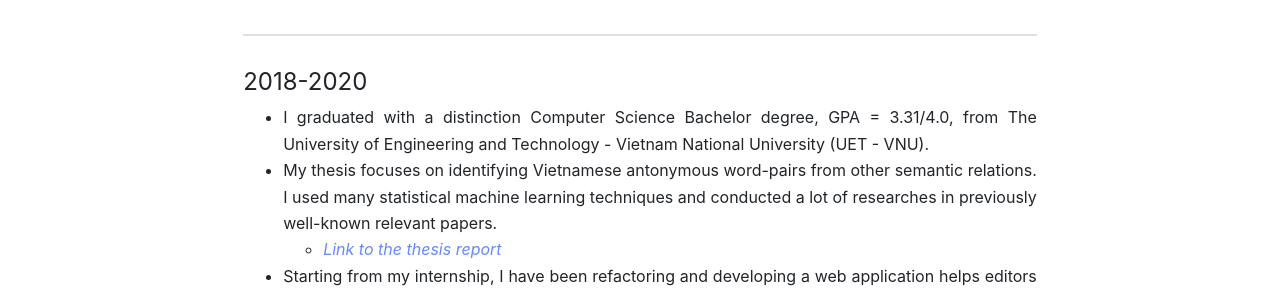
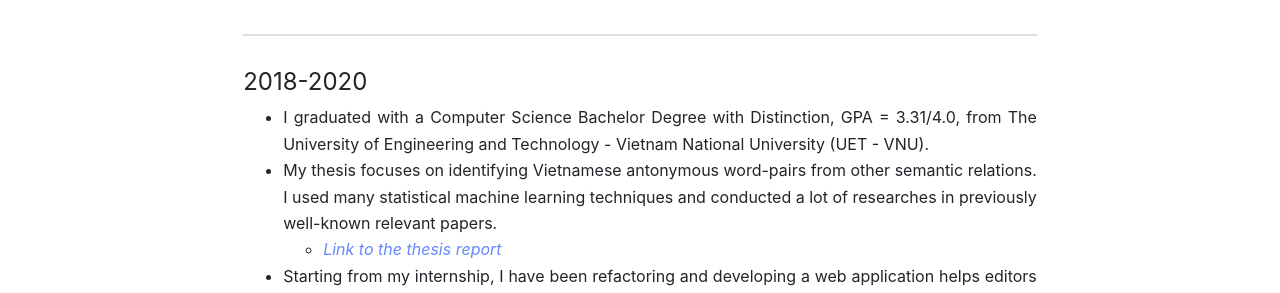
Before and after one commit to christianezeani/panthera-jekyll, a Jekyll site: the page built from en/Achievement.md, in a window 1280 px wide and 900 px high. Shown: the part 225-518 px from the top of the window. Built offline with Jekyll 4.4.1, drawn with Linux system fonts in a browser that asks for light colours.

Commit message:
Update Achievement.md

```diff
--- a/en/Achievement.md
+++ b/en/Achievement.md
@@ -9,7 +9,7 @@ order: 1
 ---
 
 #### 2018-2020
-* I graduated with a distinction Computer Science Bachelor degree, GPA = 3.31/4.0, from The University of Engineering and Technology - Vietnam National University (UET - VNU).
+* I graduated with a Computer Science Bachelor Degree with Distinction, GPA = 3.31/4.0, from The University of Engineering and Technology - Vietnam National University (UET - VNU).
 * My thesis focuses on identifying Vietnamese antonymous word-pairs from other semantic relations. I used many statistical machine learning techniques and conducted a lot of researches in previously well-known relevant papers.
     * [*Link to the thesis report*](https://drive.google.com/file/d/1PT8kAXZ1uPSEA3Tmh38V5i0E-Z30ZfW8/view?usp=sharing){:target="_blank"}
 
```
